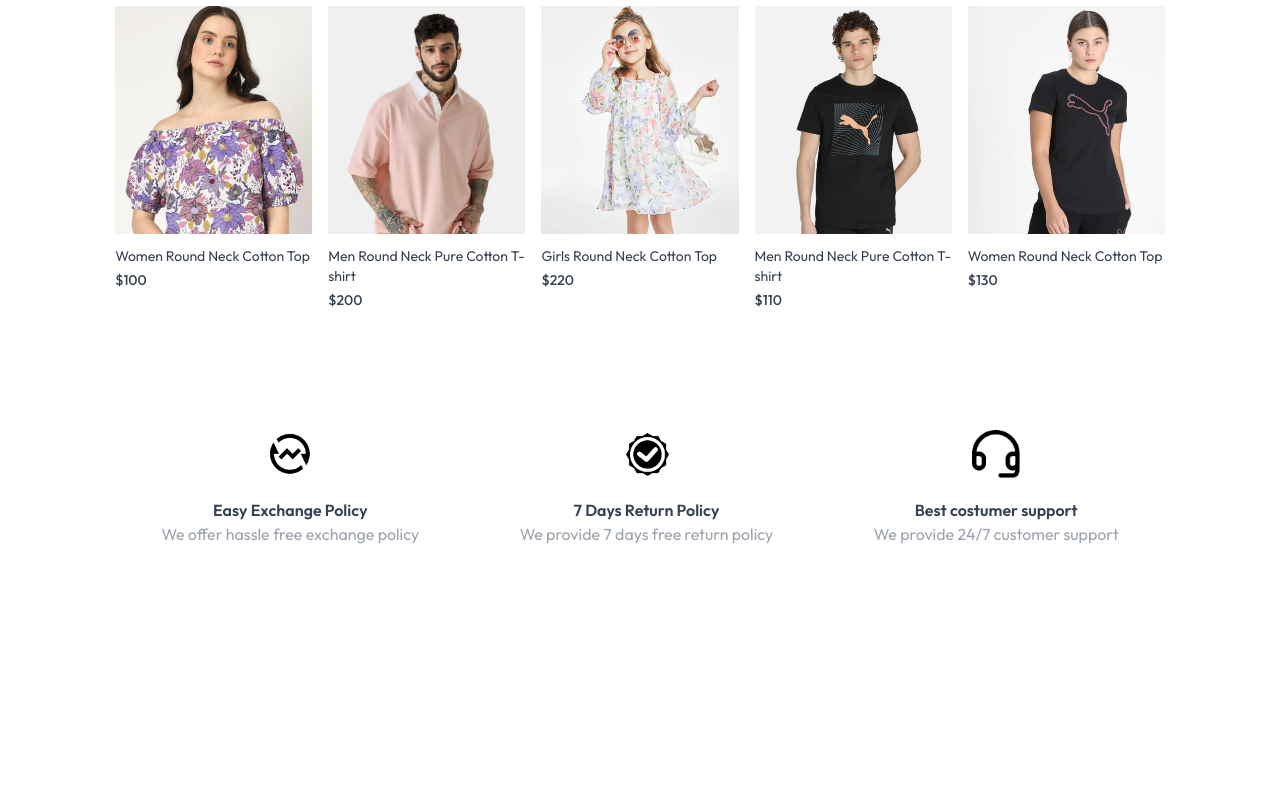
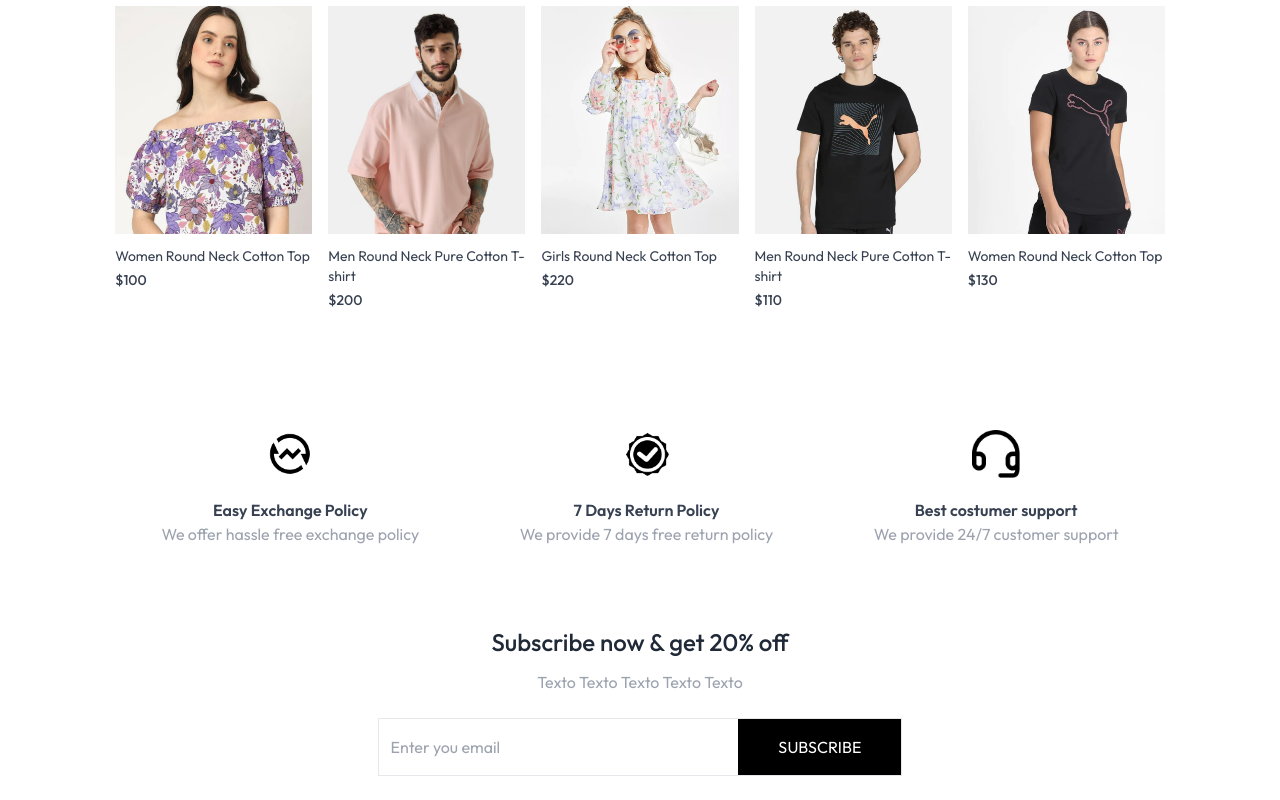
Before and after one commit to GabrielEsquiavoni/ecommerce-app, a React (Vite) app in the folder frontend/: page / in a window 1280 px wide. Shown: the part 1479-2279 px from the top of the page. Before the commit the page ends 2105 px from the top, so only its background shows below. Built offline with nearby package versions, Linux system fonts and the light colour scheme.

Commit message:
feat: add NewsletterBox component to Home page

```diff
--- /dev/null
+++ b/frontend/src/components/NewsletterBox.jsx
@@ -0,0 +1,24 @@
+import React from 'react'
+
+const NewsletterBox = () => {
+    const onSubmitHandler = (event) => {
+        event.preventDefault();
+
+        console.log("Form submitted");
+    }
+
+  return (
+    <div className='text-center '>
+        <p className='text-2xl font-medium text-gray-800'>Subscribe now & get 20% off</p>
+        <p className='text-gray-400 mt-3'>
+            Texto Texto Texto Texto Texto
+        </p>
+        <form onSubmit={onSubmitHandler} className='w-full sm:w-1/2 flex items-center gap-3 mx-auto my-6 border pl-3'>
+            <input className='w-full sm:flex-1 outline-none' type="email" placeholder="Enter you email" required/>
+            <button className="bg-black text-white text-sx px-10 py-4" type="submit">SUBSCRIBE</button>
+        </form>
+    </div>
+  )
+}
+
+export default NewsletterBox
--- a/frontend/src/pages/Home.jsx
+++ b/frontend/src/pages/Home.jsx
@@ -3,6 +3,7 @@ import Hero from '../components/Hero'
 import LatestCollection from '../components/LatestCollection'
 import BestSeller from '../components/BestSeller'
 import OurPolicy from '../components/OurPolicy'
+import NewsletterBox from '../components/NewsletterBox'
 
 const Home = () => {
   return (
@@ -11,6 +12,7 @@ const Home = () => {
         <LatestCollection />
         <BestSeller />
         <OurPolicy />
+        <NewsletterBox />
     </div>
   )
 }
```
